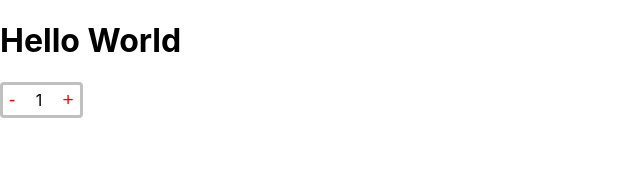
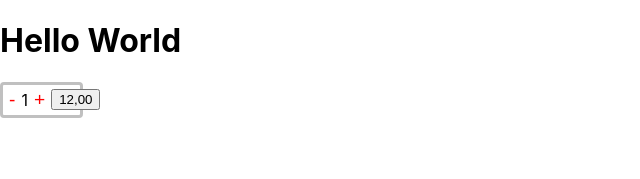
Before and after one commit to AdalbertCosta/stateseffectsreactj2s.dio.inter-, a React (Create React App) app: page / in a window 1280 px wide. Shown: the top 179 px of the page, without its empty margins (0-640 px from the left). Built offline with nearby package versions, Linux system fonts and the light colour scheme.

Commit message:
Concluído

```diff
--- a/src/Components/Ifoodcounter/Ifoodcounter.js
+++ b/src/Components/Ifoodcounter/Ifoodcounter.js
@@ -1,10 +1,14 @@
-import React, {useState} from 'react'
+import React, {useState, useEffect} from 'react'
 import '../Ifoodcounter/Ifoodcounter.css'
 
 export default function Ifoodcounter() {
 
   const [value, setValue] = useState(1)
   const [buttonStyle, setButtonStyle] = useState("counter-button-minus-active")
+
+  useEffect(()=>{
+      console.log(`o estilo do botão atual é: ${buttonStyle}`)
+  },[buttonStyle])
 
   function down() {
     if (value <= 1) {
@@ -36,6 +40,7 @@ export default function Ifoodcounter() {
       >
         +
       </button>
+      <button id="moeda">12,00</button>
     </div>
   )
 }
```
